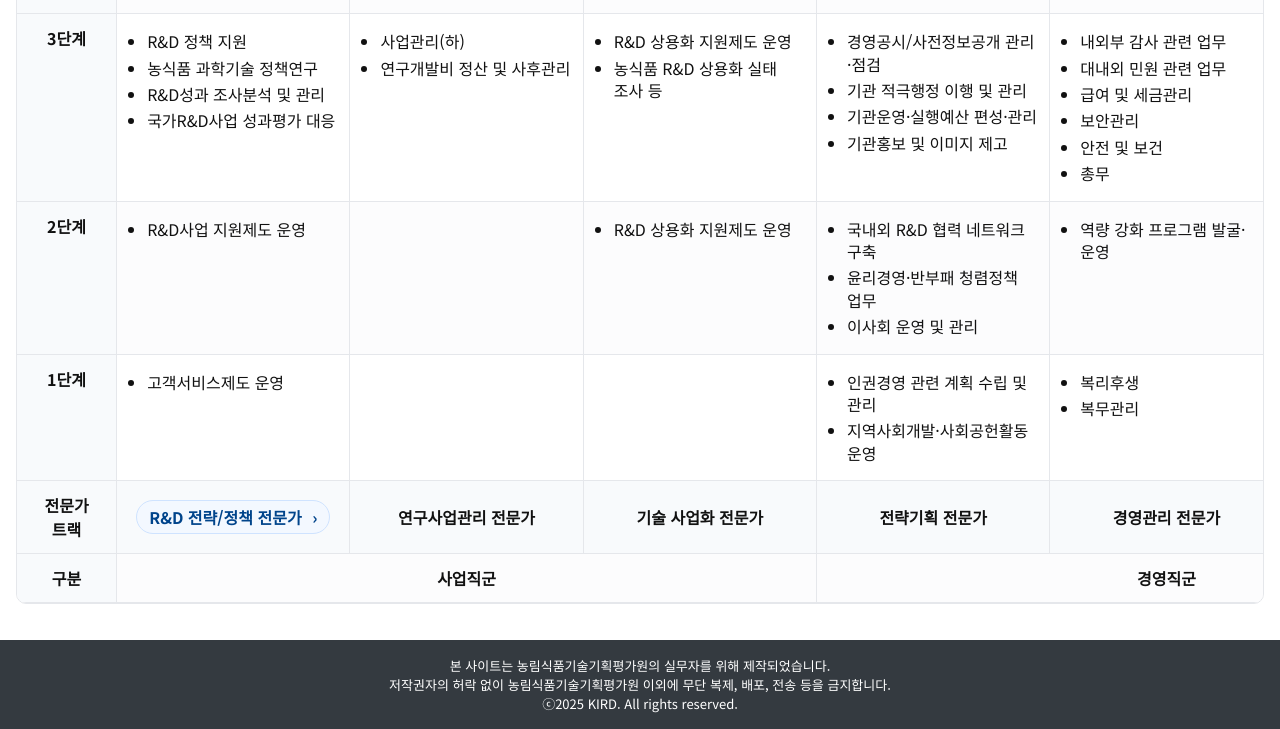
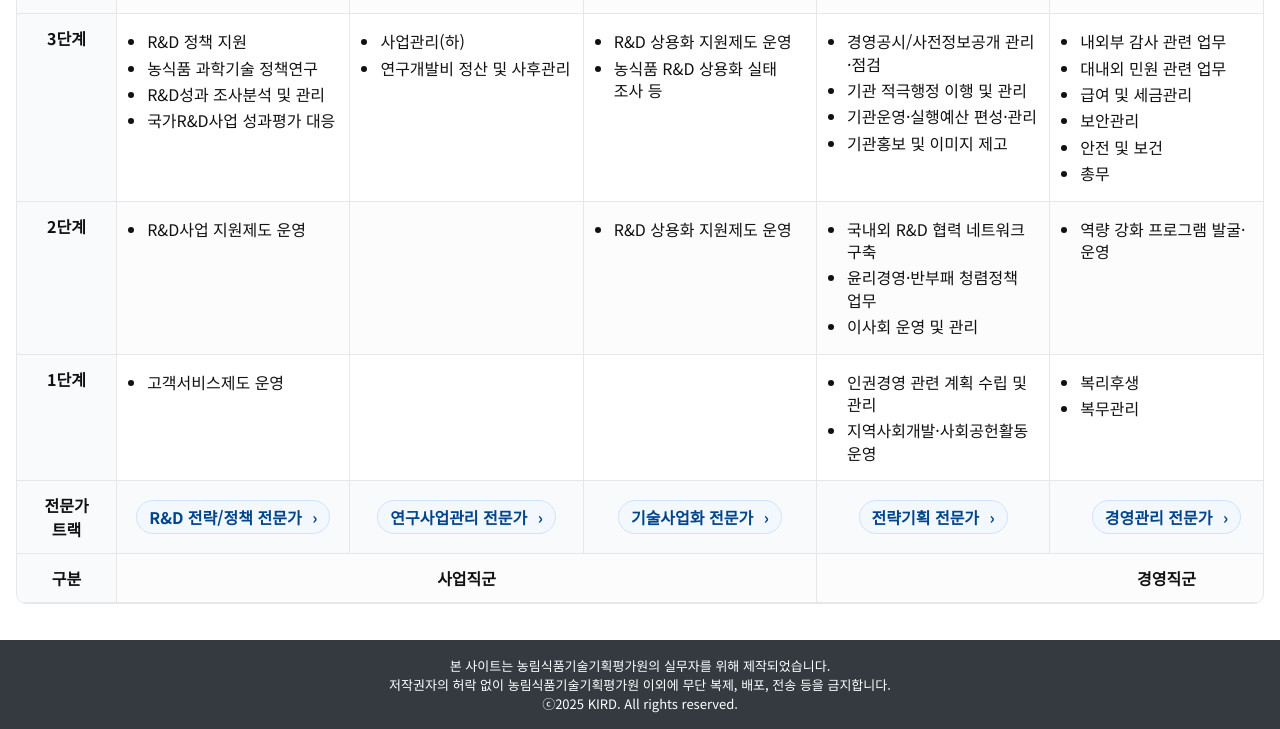
Before and after one commit to edu-hrd/ipetcareer, a plain HTML site: page index.html in a window 1280 px wide. Shown: the part 423-1152 px from the top of the page. Drawn offline with Linux system fonts and the light colour scheme.

Commit message:
Update index.html

```diff
--- a/index.html
+++ b/index.html
@@ -281,15 +281,35 @@
   <tr>
     <th class="rowhdr">전문가 트랙</th>
     <td>
-      <a class="link-btn" href="rd-strategy.html" aria-label="R&D 전략/정책 전문가 상세 페이지로 이동">
+      <a class="link-btn" href="rndStrategy.html" aria-label="R&D 전략/정책 전문가 상세 페이지로 이동">
         R&amp;D 전략/정책 전문가 <span class="chev">›</span>
       </a>
     </td>
-    <td>연구사업관리 전문가</td>
-    <td>기술 사업화 전문가</td>
-    <td>전략기획 전문가</td>
-    <td>경영관리 전문가</td>
-    <td>정보화 전문가</td>
+    <td>
+      <a class="link-btn" href="rndPM.html" aria-label="연구사업관리 전문가 상세 페이지로 이동">
+        연구사업관리 전문가 <span class="chev">›</span>
+      </a>
+</td>
+    <td>
+      <a class="link-btn" href="techBiz.html" aria-label="기술사업화 전문가 상세 페이지로 이동">
+        기술사업화 전문가 <span class="chev">›</span>
+      </a>
+</td>
+    <td>
+      <a class="link-btn" href="bizStrategy.html" aria-label="전략기획 전문가 상세 페이지로 이동">
+        전략기획 전문가 <span class="chev">›</span>
+      </a>
+</td>
+    <td>
+      <a class="link-btn" href="bizAdmin.html" aria-label="경영관리 전문가 상세 페이지로 이동">
+        경영관리 전문가 <span class="chev">›</span>
+      </a>
+</td>
+    <td>
+      <a class="link-btn" href="itExpert.html" aria-label="정보화 전문가 상세 페이지로 이동">
+        정보화 전문가 <span class="chev">›</span>
+      </a>
+</td>
   </tr>
 
         <tr>
```
